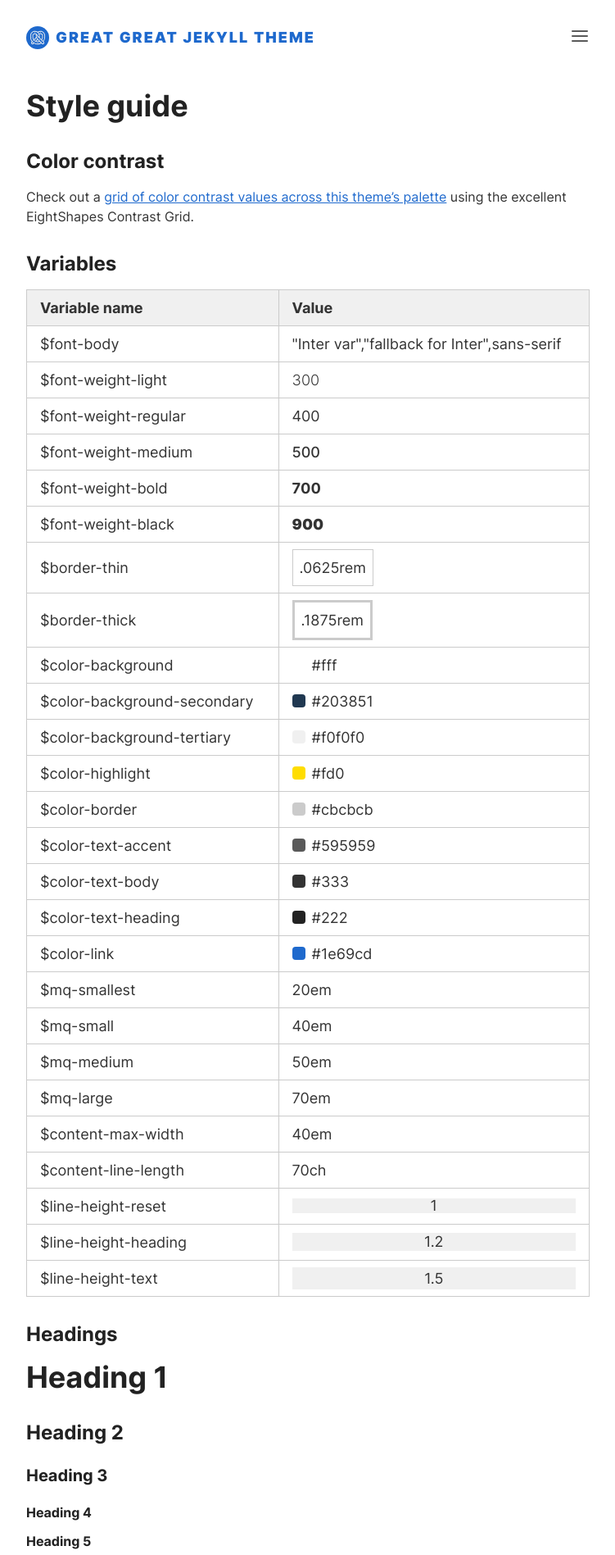
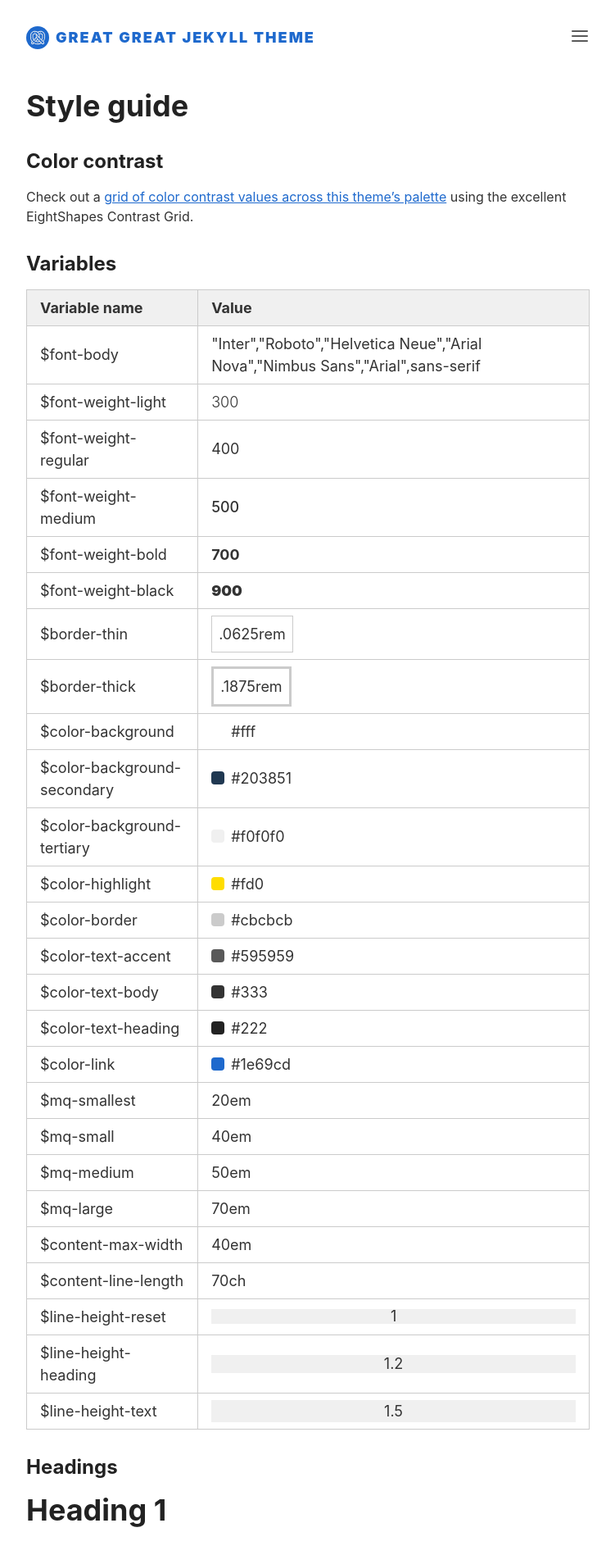
Before and after one commit to double-great/theme, a Jekyll site: the page built from index.html, in a window 1280 px wide. Shown: the top 1897 px of the page at 82% size, without its empty margins (264-1015 px from the left). Built offline with Jekyll 4.4.1, drawn with Linux system fonts in a browser that asks for light colours.

Commit message:
Font stack (#151)
* Update caniuse-lite

* Replace woff2 webfont with font stack

* Add quotes

* Prettier Ignore variables partial for font stack

* Font stack without line break

* Remove obsolete rule

```diff
--- a/_data/variables.json
+++ b/_data/variables.json
@@ -1,5 +1,5 @@
 {
-  "$font-body": "\"Inter var\",\"fallback for Inter\",sans-serif",
+  "$font-body": "\"Inter\",\"Roboto\",\"Helvetica Neue\",\"Arial Nova\",\"Nimbus Sans\",\"Arial\",sans-serif",
   "$font-weight-light": "300",
   "$font-weight-regular": "400",
   "$font-weight-medium": "500",
--- a/_includes/head.html
+++ b/_includes/head.html
@@ -2,7 +2,6 @@
 <meta charset="utf-8">
 <meta name="viewport" content="width=device-width, initial-scale=1">
 {%- seo -%}
-<link rel="preload" href="{{ '/assets/fonts/Inter.var.woff2' | relative_url }}" as="font" type="font/woff2" crossorigin>
 <link rel="shortcut icon" href="{{ '/assets/favicon.ico' | relative_url }}" type="image/x-icon">
 <base href="{{ site.url }}{{ site.baseurl }}/">
 {%- feed_meta -%} {%- if site.custom_head %}{{site.custom_head}}{%- endif -%}
--- a/_sass/_variables.scss
+++ b/_sass/_variables.scss
@@ -1,4 +1,4 @@
-$font-body: "Inter var", "fallback for Inter", sans-serif;
+$font-body: "Inter", "Roboto", "Helvetica Neue", "Arial Nova", "Nimbus Sans", "Arial", sans-serif;
 $font-weight-light: 300;
 $font-weight-regular: 400;
 $font-weight-medium: 500;
--- a/_sass/_webfonts.scss
+++ /dev/null
@@ -1,18 +0,0 @@
-@font-face {
-  font-family: "Inter var";
-  font-style: normal;
-  font-weight: 100 900;
-  font-display: swap;
-  src: url("assets/fonts/Inter.var.woff2") format("woff2");
-  font-named-instance: "Regular"; // stylelint-disable-line property-no-unknown
-}
-
-@font-face {
-  font-family: "fallback for Inter";
-  src: local("Arial");
-
-  // via https://github.com/khempenius/font-fallbacks-dataset/blob/main/font-metric-overrides.csv
-  ascent-override: 96.875%; // stylelint-disable-line property-no-unknown
-  descent-override: 24.14772727%; // stylelint-disable-line property-no-unknown
-  line-gap-override: 0%; // stylelint-disable-line property-no-unknown
-}
--- a/_sass/great-great.scss
+++ b/_sass/great-great.scss
@@ -1,7 +1,6 @@
 @import "variables";
 @import "themes";
 @import "helpers";
-@import "webfonts";
 @import "base";
 @import "junkdrawer";
 @import "navigation";
```
Also changed, not shown: assets/fonts/Inter.var.woff2 (deleted), 3 other files.
